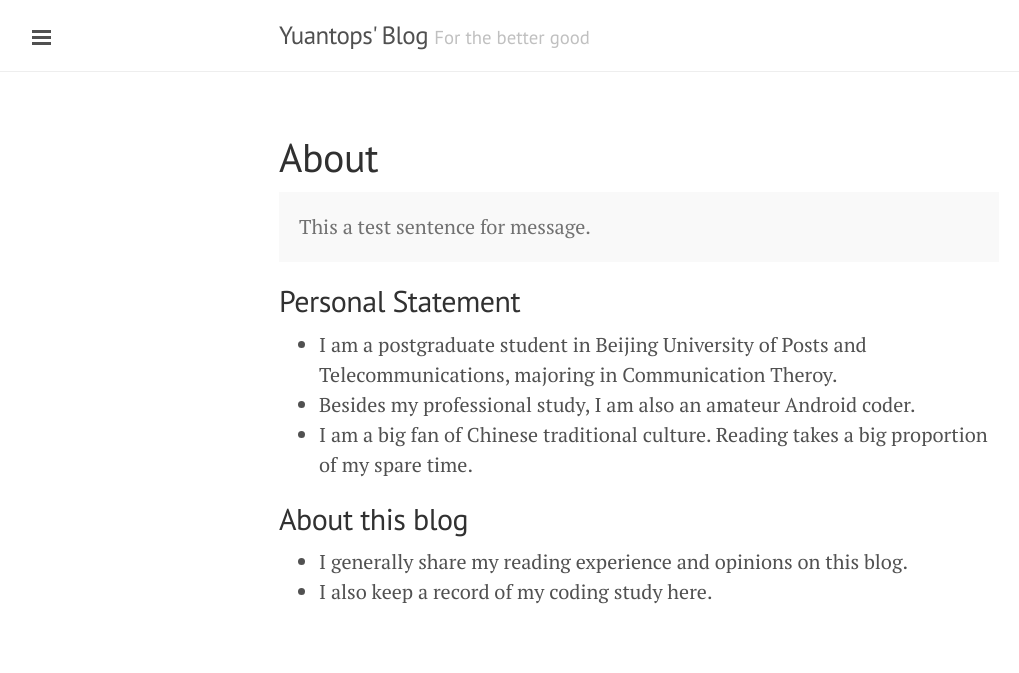
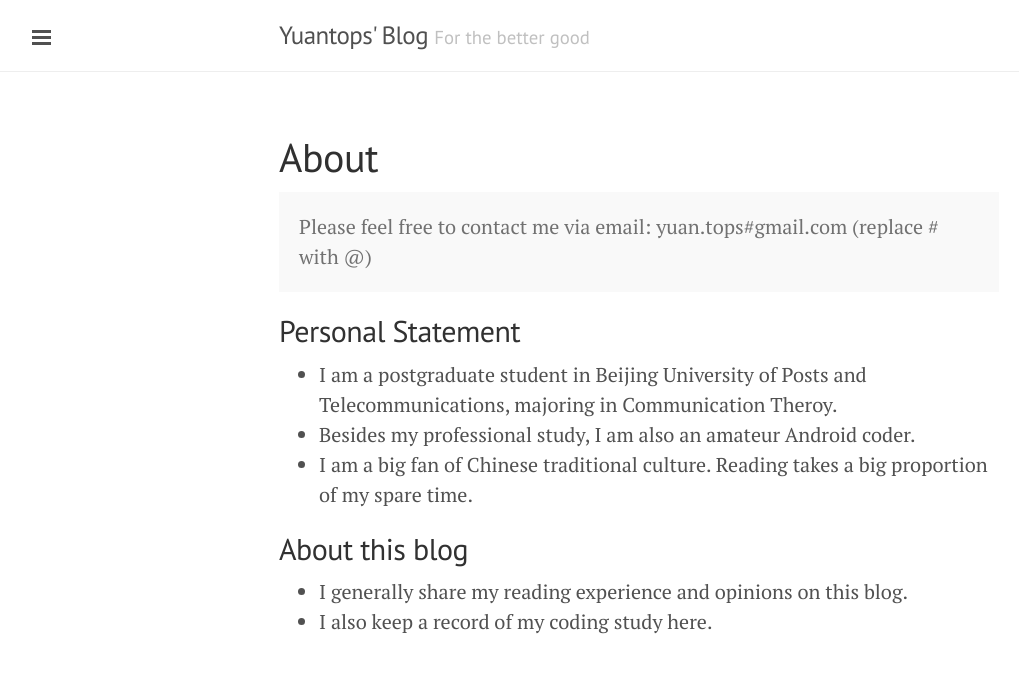
Before and after one commit to yuantops/blog, a Jekyll site: the page built from about.md, in a window 1280 px wide. Shown: the top 673 px of the page, without its empty margins (1-1020 px from the left). Built offline with Jekyll 4.4.1, drawn with Linux system fonts in a browser that asks for light colours; Markdown is read by kramdown in place of the engine named in the settings.

```diff
--- a/about.md
+++ b/about.md
@@ -3,7 +3,7 @@ layout: page
 title: About
 ---
 <p class="message">
-This a test sentence for message.
+Please feel free to contact me via email: yuan.tops#gmail.com (replace # with @)
 </p>
 ##Personal Statement
 -  I am a postgraduate student in Beijing University of Posts and Telecommunications, majoring in Communication Theroy.
```
Also changed, not shown: public/apple-touch-icon-precomposed.png, public/favicon.ico, public/favicon1.ico (added), 1 other file.
